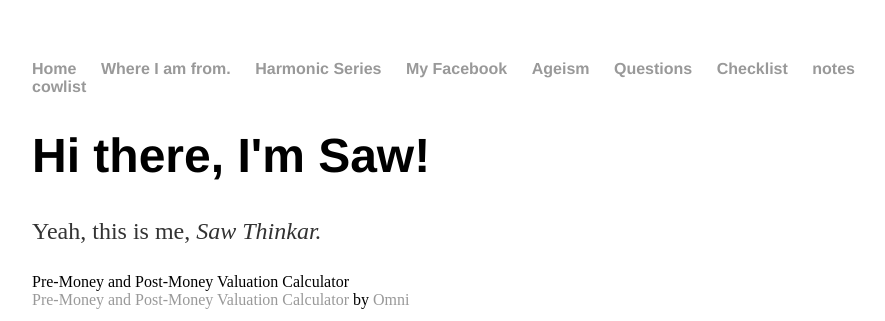
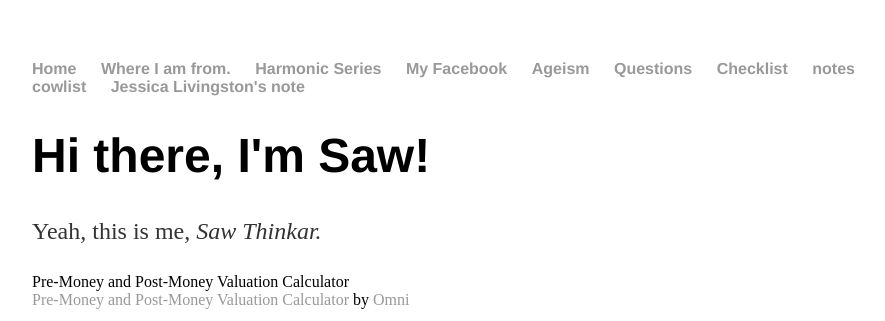
Before and after one commit to sawthinkar/sawthinkar.github.io, a Jekyll site: the page index.html, which Jekyll copies as it is, in a window 1280 px wide, cut to the strip 0-321 px from the top of the page. Shown: the whole strip, without its empty margins (160-1045 px from the left). Built offline with Jekyll 4.4.1, drawn with Linux system fonts in a browser that asks for light colours; comment, search, counter and statistics services are not loaded.

Commit message:
added a link of Jessica Livingston's note
I find the stuff on her blog really thoughtful and inspiring. Cool stuff. Worth a read.
http://foundersatwork.posthaven.com/grow-the-puzzle-around-you

```diff
--- a/index.html
+++ b/index.html
@@ -17,6 +17,7 @@
         		<li><a href="/pages/checklist.html">Checklist</a></li>
         		<li><a href="/pages/notes.html">notes</a></li>
         		<li><a href="http://htmlpreview.github.io/?https://github.com/sawthinkar/sawthinkar.github.io/blob/master/pages/tc.html">cowlist</a></li>
+			<li><a href="http://foundersatwork.posthaven.com/grow-the-puzzle-around-you">Jessica Livingston's note</a></li>
     		</ul>
 		</nav>
 		<div class="container">
```
